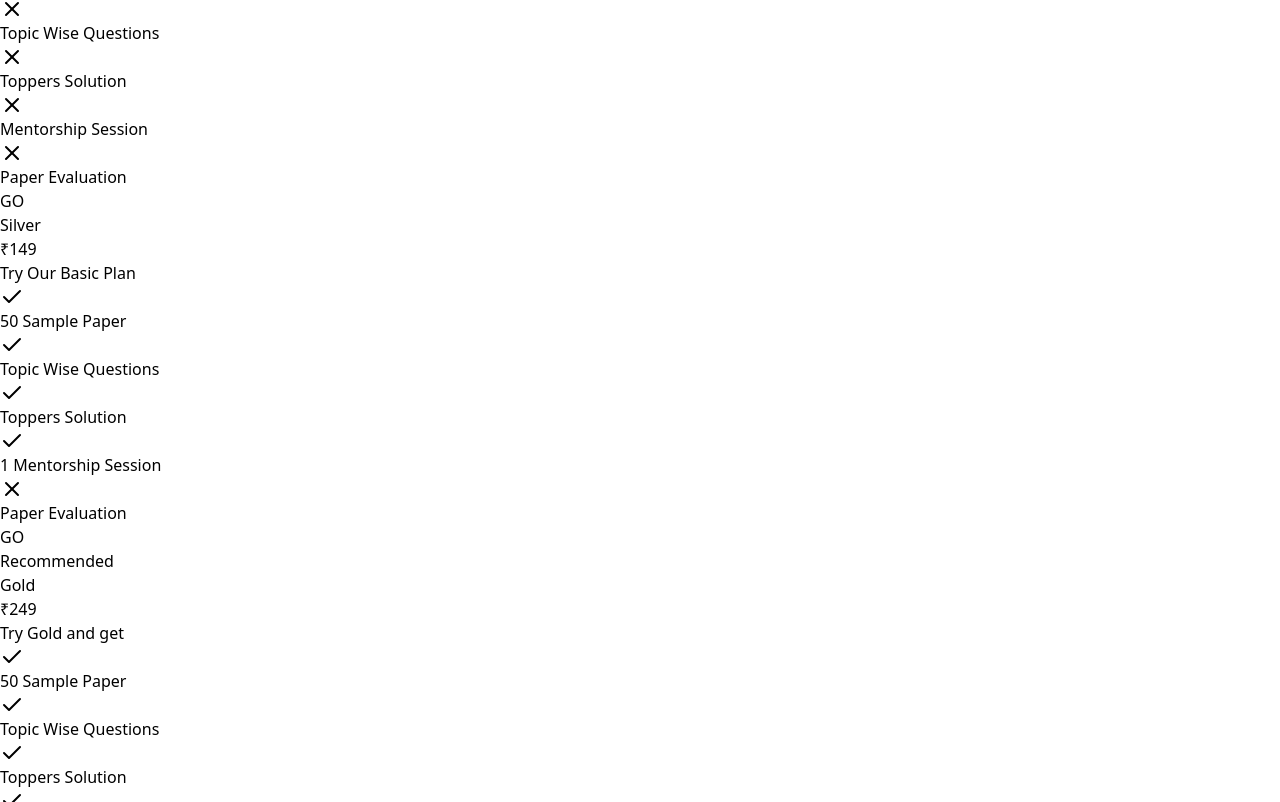
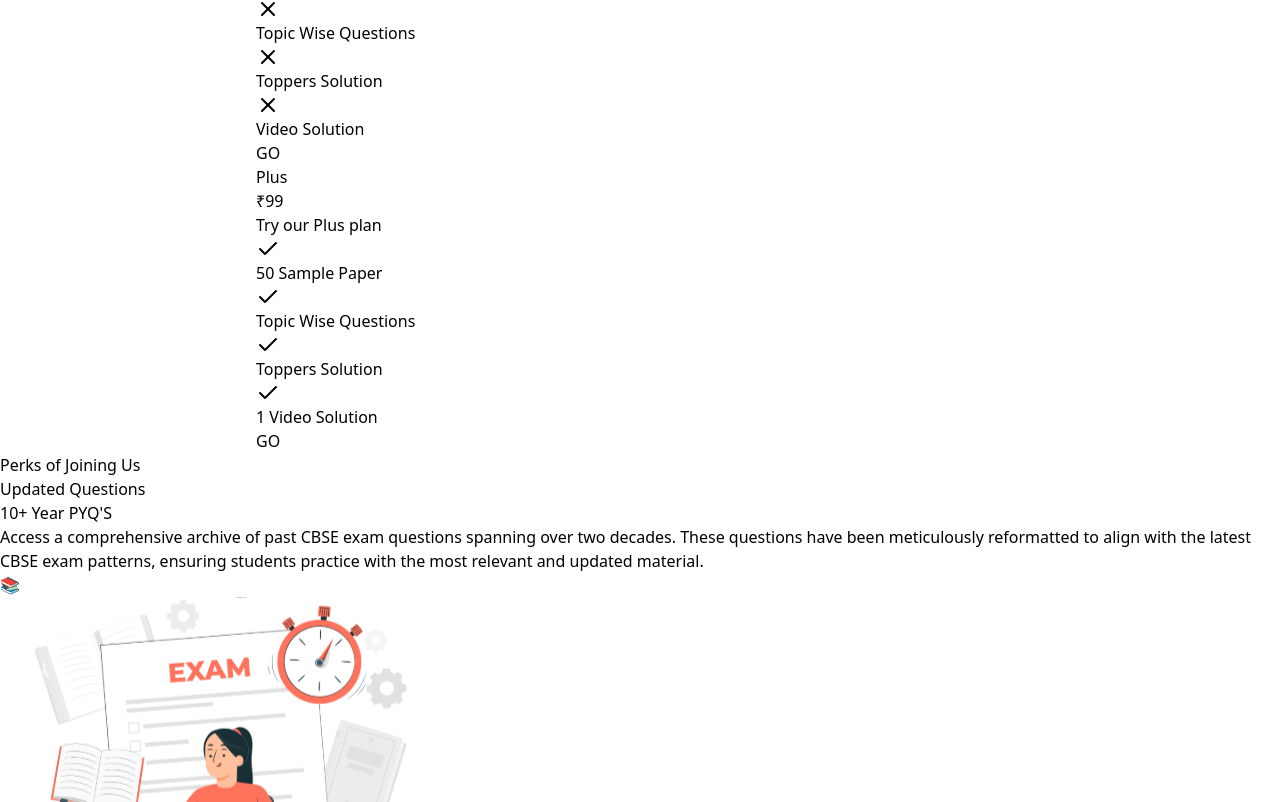
Before and after one commit to knightofkalki/Boardly, a React (Vite) app: page /landing in a window 1280 px wide. Shown: the part 1378-2180 px from the top of the page. Built offline with nearby package versions, Linux system fonts and the light colour scheme; a web font is replaced by a local one.

Commit message:
Update pricing plans and layout for improved presentation

```diff
--- a/src/components/Landing/Pricing.jsx
+++ b/src/components/Landing/Pricing.jsx
@@ -48,7 +48,8 @@ export default function Pricing() {
           variants={containerVariants}
           initial="hidden"
           animate="visible"
-          className="grid md:grid-cols-2 lg:grid-cols-4 gap-8"
+          className="grid md:grid-cols-2 lg:grid-cols-2 gap-8 "
+          style={{ "maxWidth": "60%", "margin": "auto" }}
         >
           {pricingTiers.map((tier) => (
             <motion.div
--- a/src/data/plans.json
+++ b/src/data/plans.json
@@ -20,22 +20,17 @@
                 "available": false
             },
             {
-                "text": "Mentorship Session",
-                "value": "",
-                "available": false
-            },
-            {
-                "text": "Paper Evaluation",
+                "text": "Video Solution",
                 "value": "",
                 "available": false
             }
         ]
     },
     {
-        "name": "Silver",
+        "name": "Plus",
         "id": "PLAN1",
-        "price": 149,
-        "description": "Try Our Basic Plan",
+        "price": 99,
+        "description": "Try our Plus plan",
         "features": [
             {
                 "text": "Sample Paper",
@@ -53,80 +48,8 @@
                 "available": true
             },
             {
-                "text": "Mentorship Session",
+                "text": "Video Solution",
                 "value": "1",
-                "available": true
-            },
-            {
-                "text": "Paper Evaluation",
-                "value": "",
-                "available": false
-            }
-        ]
-    },
-    {
-        "name": "Gold",
-        "id": "PLAN2",
-        "price": 249,
-        "description": "Try Gold and get",
-        "features": [
-            {
-                "text": "Sample Paper",
-                "value": "50",
-                "available": true
-            },
-            {
-                "text": "Topic Wise Questions",
-                "value": "",
-                "available": true
-            },
-            {
-                "text": "Toppers Solution",
-                "value": "",
-                "available": true
-            },
-            {
-                "text": "Mentorship Session",
-                "value": "2",
-                "available": true
-            },
-            {
-                "text": "Paper Evaluation",
-                "value": "1",
-                "available": true
-            }
-        ],
-        "isRecommended": true
-    },
-    {
-        "name": "Platinum",
-        "id": "PLAN3",
-        "price": 499,
-        "description": "Try Platinum and Get",
-        "features": [
-            {
-                "text": "Sample Paper",
-                "value": "50",
-                "available": true
-            },
-            {
-                "text": "Topic Wise Questions",
-                "value": "",
-                "available": true
-            },
-            {
-                "text": "Toppers Solution",
-                "value": "",
-                "available": true
-            },
-            {
-                "text": "Mentorship Session",
-                "value": "2",
-                "available": true
-            },
-            {
-                "text": "Paper Evaluation",
-                "value": "10",
                 "available": true
             }
         ]
```
